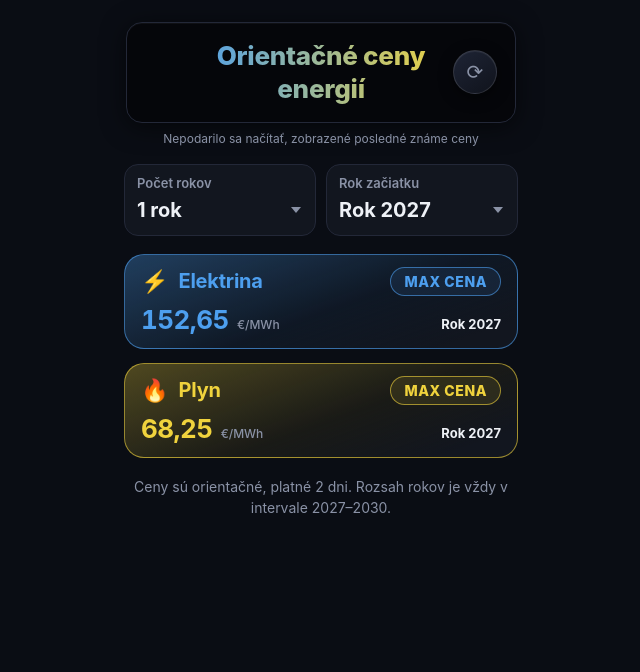
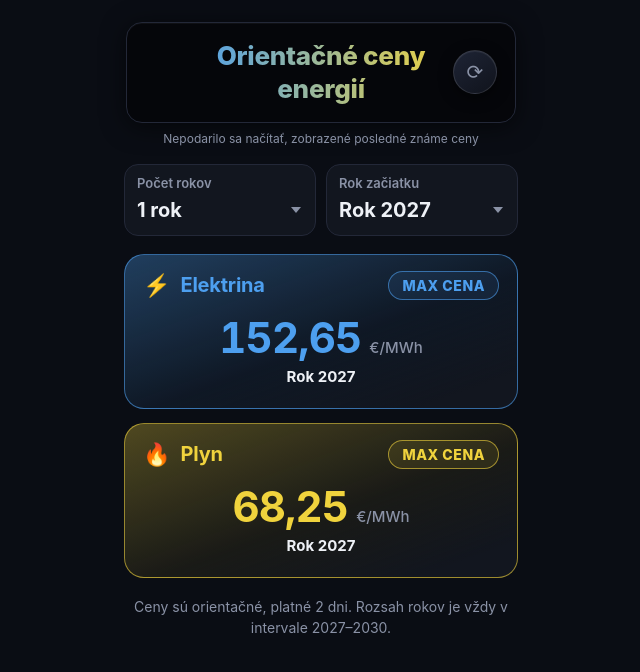
Before and after one commit to emalachovsky/Ceny-energie, a plain HTML site: page index.html in a window 1280 px wide. Shown: the whole page, without its empty margins (319-959 px from the left). Drawn offline with Linux system fonts and the light colour scheme; no server answers.

Commit message:
Update index.html

```diff
--- a/index.html
+++ b/index.html
@@ -162,7 +162,7 @@
   .card{
     border-radius: 20px;
     border: 1px solid;
-    padding: 12px 16px 13px;
+    padding: 16px 18px 22px;
     position: relative;
     overflow:hidden;
   }
@@ -181,7 +181,7 @@
     display:flex;
     align-items:center;
     gap:10px;
-    margin-bottom: 8px;
+    margin-bottom: 12px;
   }
 
   .icon{
@@ -217,16 +217,23 @@
     background: rgba(240,211,61,0.1);
   }
 
-  /* Cena + rok vedľa seba na jednom riadku */
+  /* Cena uprostred, obdobie pod ňou */
   .price-row{
+    display:flex;
+    flex-direction: column;
+    align-items:center;
+    text-align:center;
+    gap:4px;
+  }
+
+  .price-main{
     display:flex;
     align-items:baseline;
     gap:8px;
-    flex-wrap:nowrap;
   }
 
   .price{
-    font-size: 26px;
+    font-size: 42px;
     font-weight: 700;
     letter-spacing: -0.02em;
     font-variant-numeric: tabular-nums;
@@ -235,20 +242,17 @@
   .plyn .price{ color: var(--plyn); }
 
   .unit{
-    font-size: 12px;
+    font-size: 15px;
     color: var(--text-dim);
     font-weight: 500;
   }
 
-  /* Obdobie (rok/priemer) — teraz vpravo od ceny, zarovnané na baseline */
+  /* Obdobie (rok/priemer) — centrované pod cenou */
   .period{
-    font-size: 13px;
+    font-size: 15px;
     font-weight: 700;
     color: var(--text);
-    margin-left: auto;
     white-space: nowrap;
-    align-self: flex-end;
-    padding-bottom: 3px;
   }
 
   footer{
@@ -299,8 +303,10 @@
         <span class="max-badge">MAX CENA</span>
       </div>
       <div class="price-row">
-        <span class="price" id="elektrinaPrice">–</span>
-        <span class="unit">€/MWh</span>
+        <div class="price-main">
+          <span class="price" id="elektrinaPrice">–</span>
+          <span class="unit">€/MWh</span>
+        </div>
         <span class="period" id="elektrinaPeriod">—</span>
       </div>
     </div>
@@ -312,8 +318,10 @@
         <span class="max-badge">MAX CENA</span>
       </div>
       <div class="price-row">
-        <span class="price" id="plynPrice">–</span>
-        <span class="unit">€/MWh</span>
+        <div class="price-main">
+          <span class="price" id="plynPrice">–</span>
+          <span class="unit">€/MWh</span>
+        </div>
         <span class="period" id="plynPeriod">—</span>
       </div>
     </div>
```
